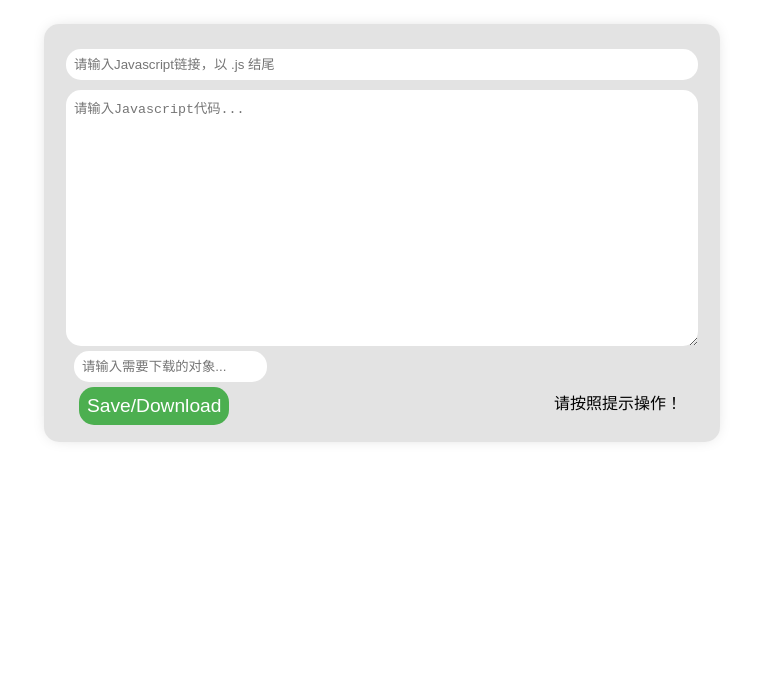
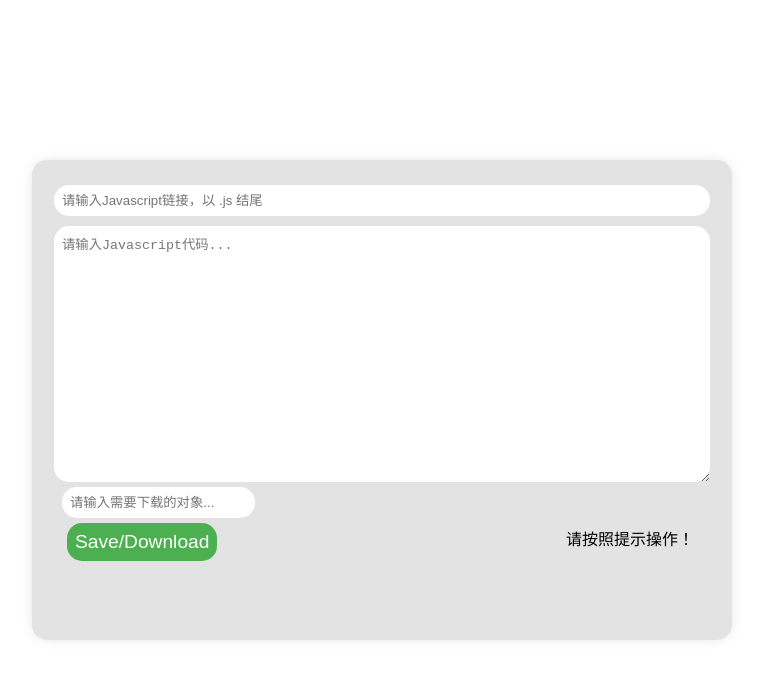
Before and after one commit to ifnor/Api, a plain HTML site: page Save&Download Object/index.html in a window 1280 px wide. Shown: the whole page, without its empty margins (258-1021 px from the left). Drawn offline with Linux system fonts and the light colour scheme.

Commit message:
Update index.html

```diff
--- a/Save&Download Object/index.html
+++ b/Save&Download Object/index.html
@@ -47,6 +47,12 @@
 		@media screen and (min-width: 600px) {
 			div{
 				width: 50%;
+				height: 50%;
+				position: absolute;
+				top: 0;
+				left: 0;
+				right: 0;
+				bottom: 0;
 				background: rgba(200,200, 200, 0.5);
 				margin:auto auto;
 				padding: 20px 30px 60px 30px;
```
